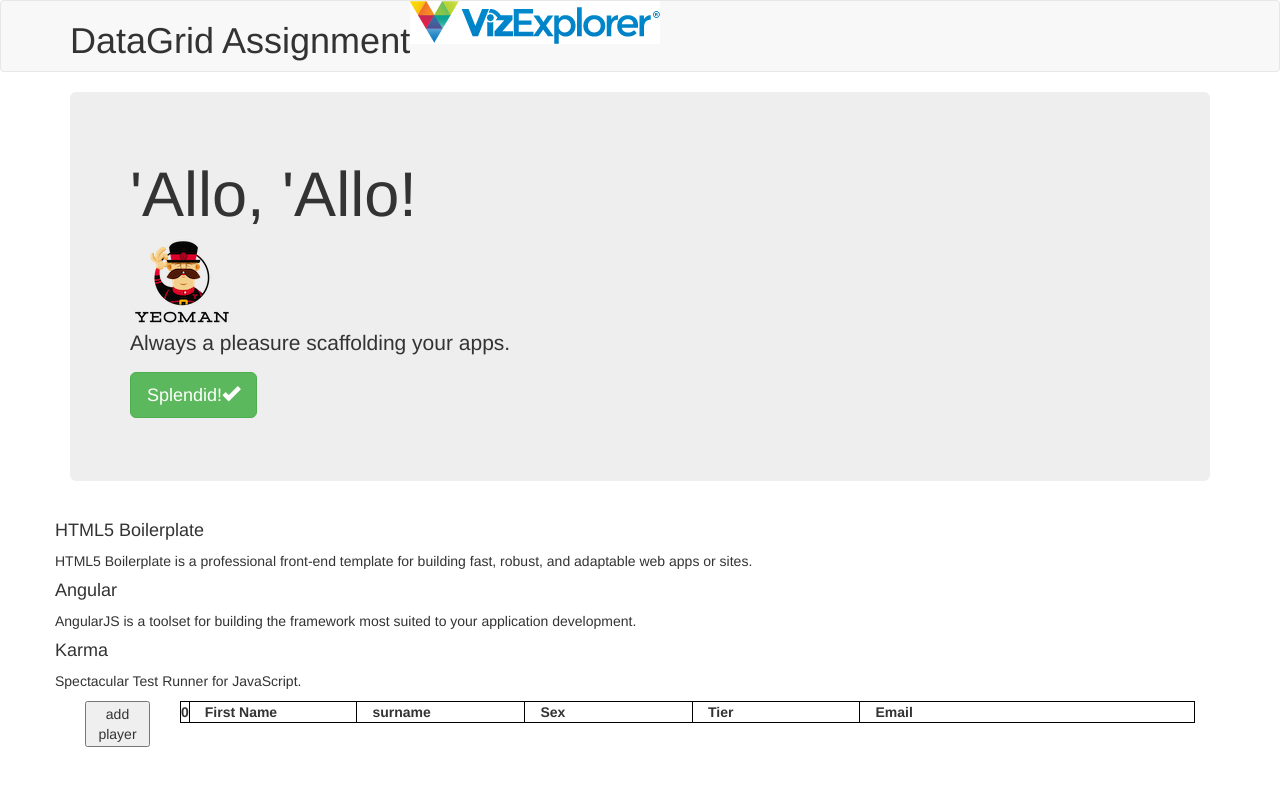
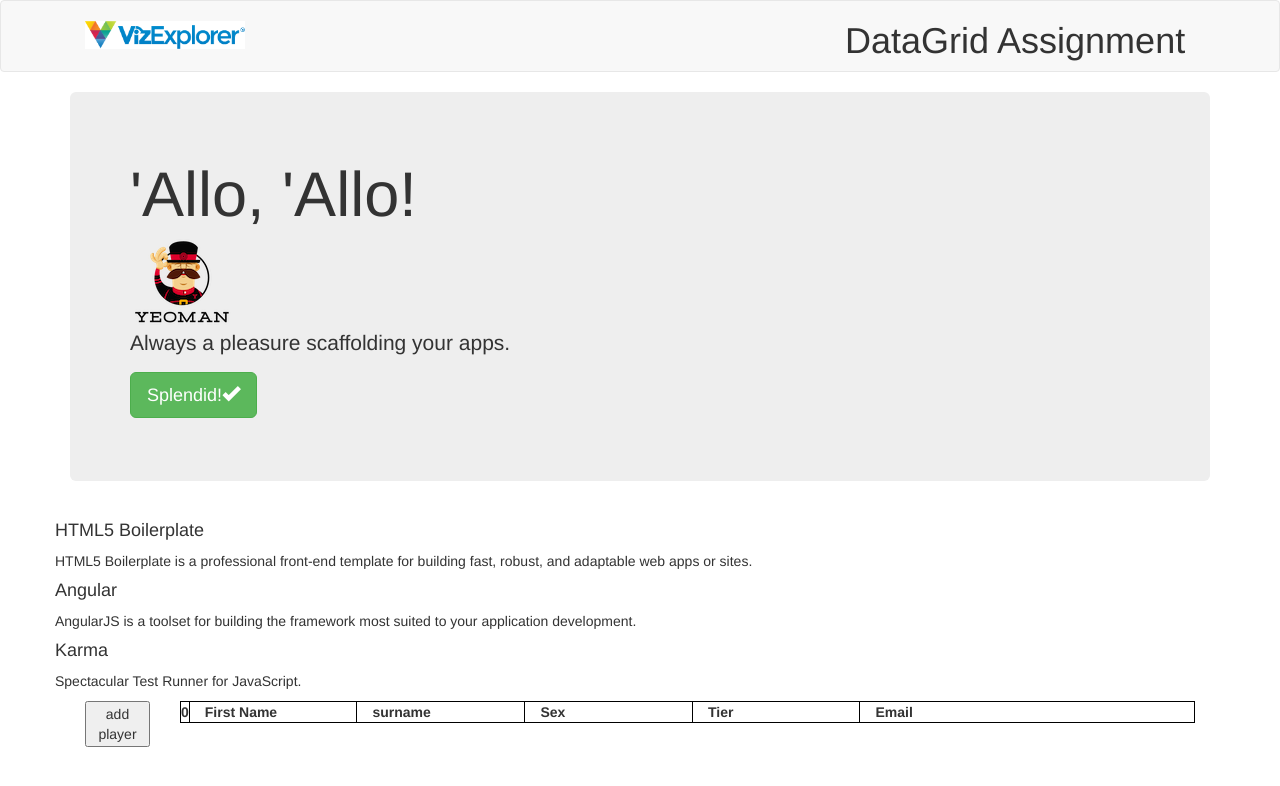
Before and after one commit to NaSymbol/practical-assignment, a website: page app/index.html in a window 1280 px wide. Drawn offline with nearby package versions, Linux system fonts and the light colour scheme; some packages are replaced by stand-ins of ours; files that its build step writes are made by us from their sources.

Commit message:
layout
fixed positions

```diff
--- a/app/index.html
+++ b/app/index.html
@@ -24,10 +24,9 @@
     <div class="header">
       <div class="navbar navbar-default" role="navigation">
         <div class="container">
-          <img class="pull-lg-left" src="./images/Viz_logo.png">
-          <div class="navbar-header">
-
-            <h1>DataGrid Assignment</h1>
+          <img class="logo_align pull-lg-left col-lg-2" src="./images/Viz_logo.png" style="margin-top:20px;">
+          <div class="col-lg-4 pull-lg-right" style="float:right">
+            <h1 class="">DataGrid Assignment</h1>
           </div>
 
 
--- a/app/styles/main.less
+++ b/app/styles/main.less
@@ -21,3 +21,11 @@ tbody{
   td, th {
       border: 1px solid black;
   }
+
+
+
+#logo_align{
+margin-top: 10px;
+
+
+}
```
Also changed, not shown: app/styles/main.css.
